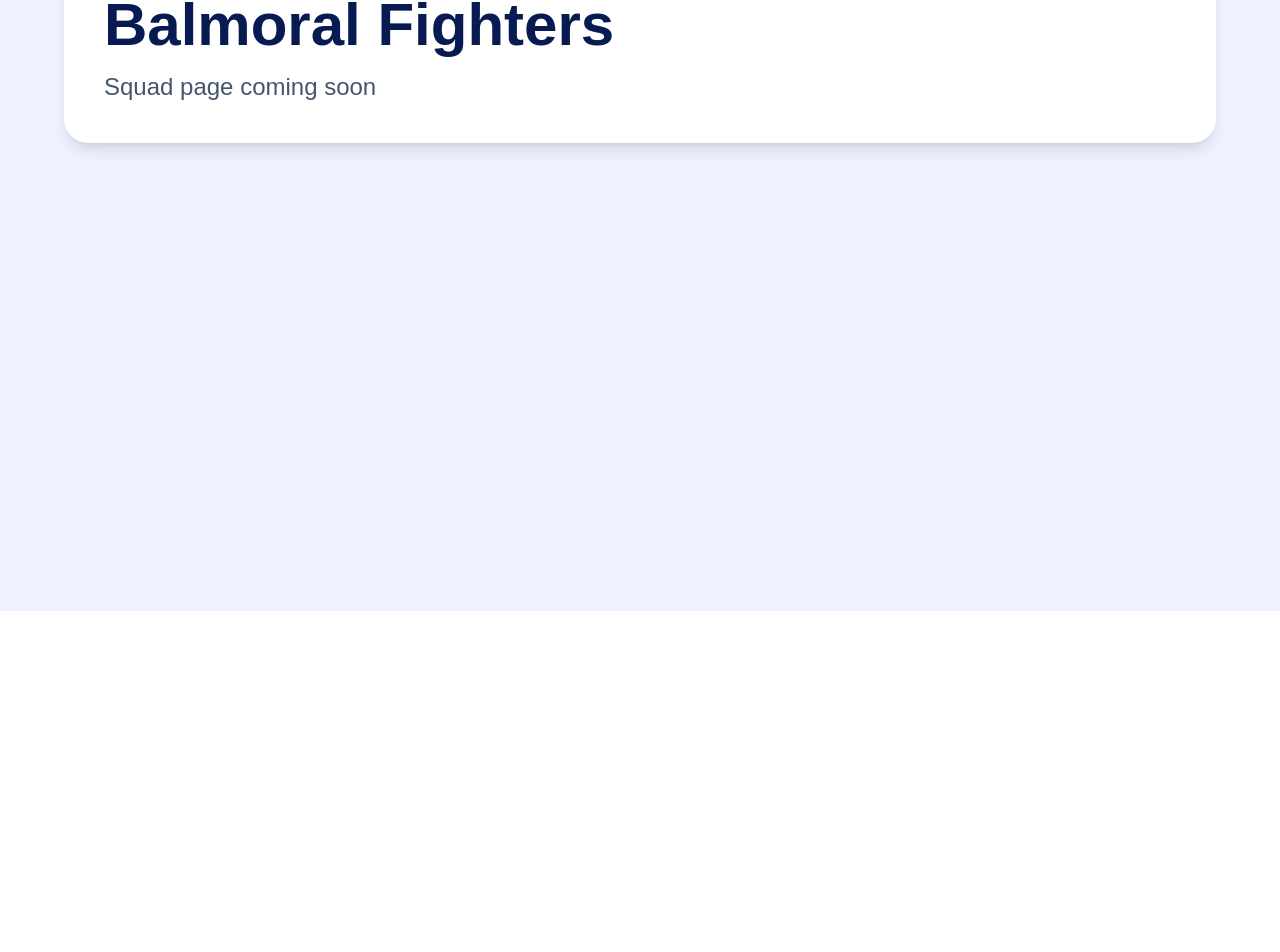
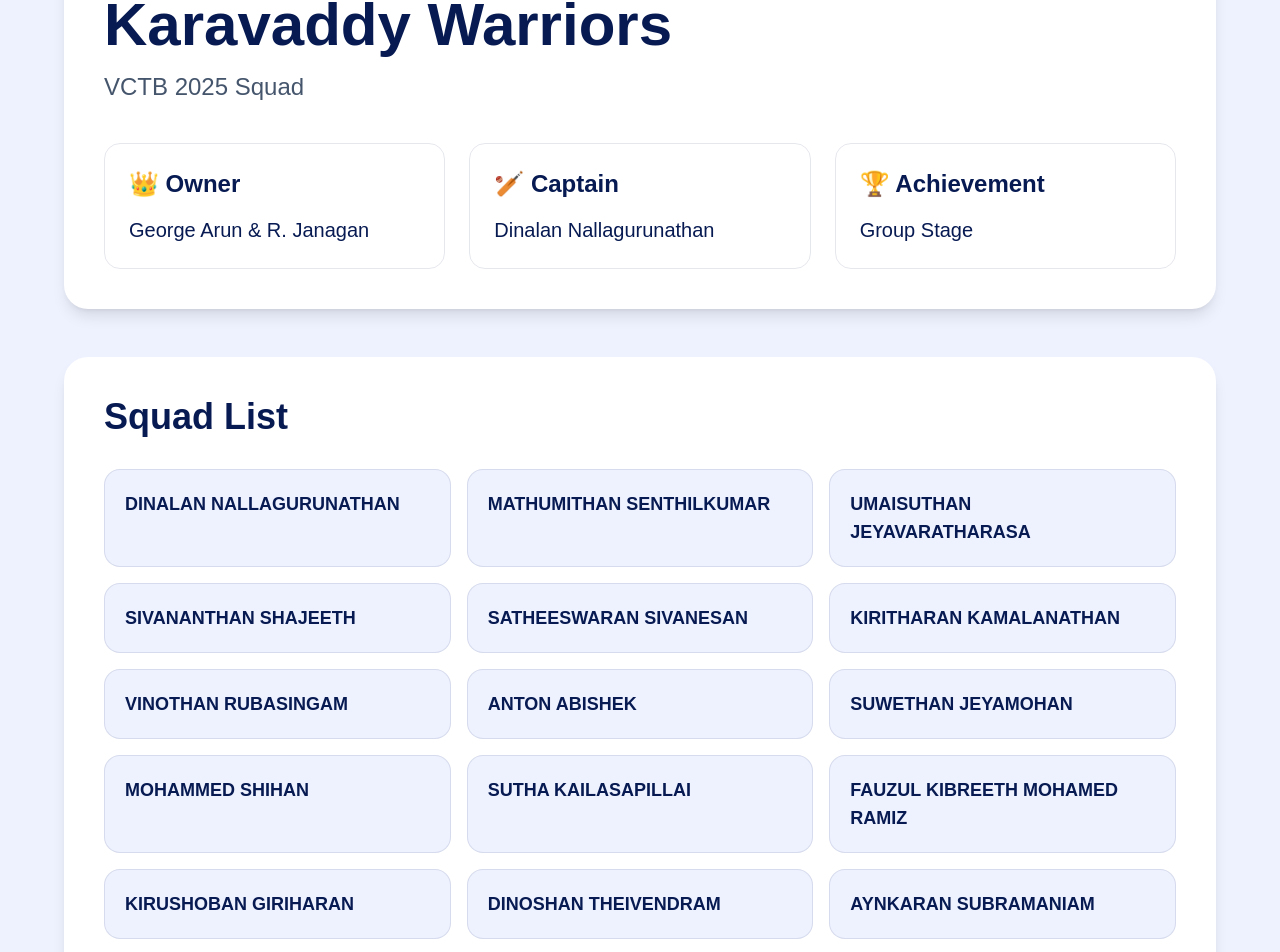
Before and after one commit to thanusan97-blip/spiders-cricket-club, a Next.js app: page /competitions/vctb2025/karavaddy-warriors in a window 1280 px wide. Shown: the part 189-1141 px from the top of the page. Before the commit the page ends 800 px from the top, so only its background shows below. Built offline with nearby package versions, Linux system fonts and the light colour scheme.

Commit message:
Added Karavaddy Warriors squad

```diff
--- a/app/competitions/vctb2025/karavaddy-warriors/page.tsx
+++ b/app/competitions/vctb2025/karavaddy-warriors/page.tsx
@@ -1,17 +1,106 @@
 import Link from "next/link";
 
-export default function BalmoralFightersPage() {
+const players = [
+  "DINALAN NALLAGURUNATHAN",
+  "MATHUMITHAN SENTHILKUMAR",
+  "UMAISUTHAN JEYAVARATHARASA",
+  "SIVANANTHAN SHAJEETH",
+  "SATHEESWARAN SIVANESAN",
+  "KIRITHARAN KAMALANATHAN",
+  "VINOTHAN RUBASINGAM",
+  "ANTON ABISHEK",
+  "SUWETHAN JEYAMOHAN",
+  "MOHAMMED SHIHAN",
+  "SUTHA KAILASAPILLAI",
+  "FAUZUL KIBREETH MOHAMED RAMIZ",
+  "KIRUSHOBAN GIRIHARAN",
+  "DINOSHAN THEIVENDRAM",
+  "AYNKARAN SUBRAMANIAM",
+  "JAGATH JEEVAN",
+];
+
+export default function KaravaddyWarriorsPage() {
   return (
     <main className="min-h-screen bg-[#eef2ff] px-6 py-20 text-[#071a52]">
       <div className="mx-auto max-w-6xl">
-        <Link href="/competitions/vctb2025" className="font-bold hover:underline">
+
+        <Link
+          href="/competitions/vctb2025"
+          className="font-bold hover:underline"
+        >
           ← Back to VCTB 2025
         </Link>
 
+        {/* TEAM HEADER */}
         <section className="mt-10 rounded-3xl bg-white p-10 shadow-lg">
-          <h1 className="text-6xl font-extrabold">Balmoral Fighters</h1>
-          <p className="mt-4 text-2xl text-slate-600">Squad page coming soon</p>
+
+          <h1 className="text-6xl font-extrabold">
+            Karavaddy Warriors
+          </h1>
+
+          <p className="mt-4 text-2xl text-slate-600">
+            VCTB 2025 Squad
+          </p>
+
+          <div className="mt-10 grid gap-6 md:grid-cols-3">
+
+            {/* OWNER */}
+            <div className="rounded-2xl border border-[#071a52]/10 p-6">
+              <h2 className="text-2xl font-bold">
+                👑 Owner
+              </h2>
+
+              <p className="mt-4 text-xl">
+                George Arun & R. Janagan
+              </p>
+            </div>
+
+            {/* CAPTAIN */}
+            <div className="rounded-2xl border border-[#071a52]/10 p-6">
+              <h2 className="text-2xl font-bold">
+                🏏 Captain
+              </h2>
+
+              <p className="mt-4 text-xl">
+                Dinalan Nallagurunathan
+              </p>
+            </div>
+
+            {/* ACHIEVEMENT */}
+            <div className="rounded-2xl border border-[#071a52]/10 p-6">
+              <h2 className="text-2xl font-bold">
+                🏆 Achievement
+              </h2>
+
+              <p className="mt-4 text-xl">
+                Group Stage
+              </p>
+            </div>
+
+          </div>
         </section>
+
+        {/* SQUAD LIST */}
+        <section className="mt-12 rounded-3xl bg-white p-10 shadow-lg">
+
+          <h2 className="text-4xl font-extrabold">
+            Squad List
+          </h2>
+
+          <div className="mt-8 grid gap-4 md:grid-cols-2 lg:grid-cols-3">
+
+            {players.map((player) => (
+              <div
+                key={player}
+                className="rounded-2xl border border-[#071a52]/10 bg-[#eef2ff] p-5 text-lg font-bold transition hover:scale-105 hover:bg-white"
+              >
+                {player}
+              </div>
+            ))}
+
+          </div>
+        </section>
+
       </div>
     </main>
   );
```
